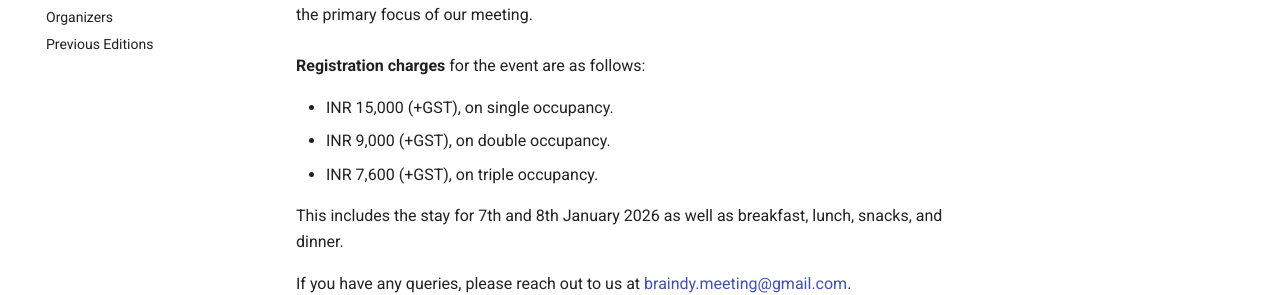
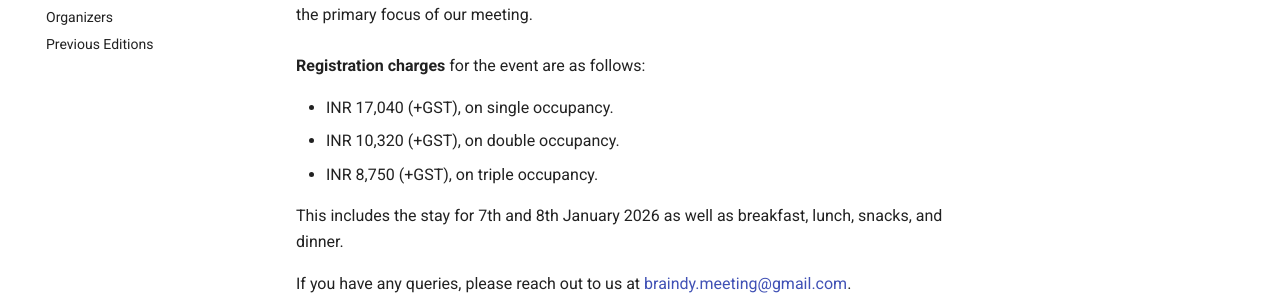
Before and after one commit to BraiNDyMeeting/v2026, an MkDocs documentation site: the page built from docs/registration.md, in a window 1280 px wide. Shown: the part 229-524 px from the top of the page. Built offline with MkDocs 1.6.1 and Material for MkDocs 9.7.7, drawn with Linux system fonts in a browser that asks for light colours.

Commit message:
Some changes to website

```diff
--- a/docs/registration.md
+++ b/docs/registration.md
@@ -7,11 +7,11 @@ We have a limited number of participant slots for the event, allowing selected a
 <b>Registration charges</b> for the event are as follows:
 
 <ul>
-<li>  INR 15,000 (+GST), on single occupancy.</li>
+<li>  INR 17,040 (+GST), on single occupancy.</li>
 
-<li> INR 9,000 (+GST), on double occupancy.</li>
+<li> INR 10,320 (+GST), on double occupancy.</li>
 
-<li> INR 7,600 (+GST), on triple occupancy.</li>
+<li> INR 8,750 (+GST), on triple occupancy.</li>
 </ul>
 
 This includes the stay for 7th and 8th January 2026 as well as breakfast, lunch, snacks, and dinner.
```
Also changed, not shown: site/registration/index.html, site/search/search_index.json, site/sitemap.xml, 1 other file.
